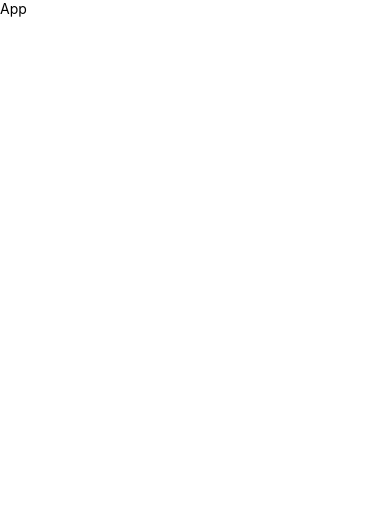
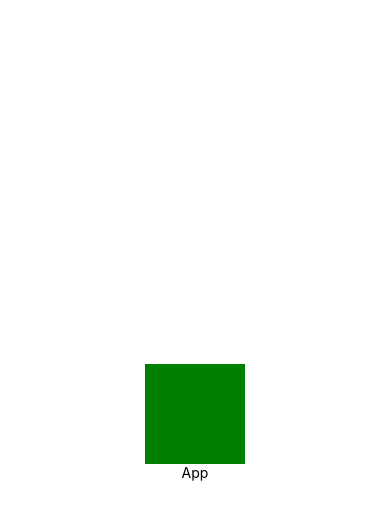
Before and after one commit to sunilinus12/AnimationsRN, a React Native app: screen / in a window 390 px wide. Shown: the top 520 px of the page. Built offline with nearby package versions, Linux system fonts and the light colour scheme.

Commit message:
timing function

```diff
--- a/App.tsx
+++ b/App.tsx
@@ -1,12 +1,40 @@
-import {StyleSheet, Text, View} from 'react-native';
-import React from 'react';
+import {Animated, StyleSheet, Text, TouchableOpacity, View} from 'react-native';
+import React, {useState} from 'react';
 
 export default function App() {
+  const value = useState(
+    new Animated.ValueXY({
+      x: 0,
+      y: 0,
+    }),
+  )[0];
+  function moveBall() {
+    Animated.timing(value, {
+      toValue: {x: 100, y: 100},
+      duration: 100,
+      useNativeDriver: false,
+    }).start();
+  }
   return (
-    <View>
-      <Text>App</Text>
+    <View style={styles.container}>
+      <Animated.View style={[styles.box, value.getLayout()]} />
+      <TouchableOpacity onPress={() => moveBall()} activeOpacity={0.5}>
+        <Text>App</Text>
+      </TouchableOpacity>
     </View>
   );
 }
 
-const styles = StyleSheet.create({});
+const styles = StyleSheet.create({
+  container: {
+    flex: 1,
+    backgroundColor: 'white',
+    alignItems: 'center',
+    justifyContent: 'center',
+  },
+  box: {
+    width: 100,
+    height: 100,
+    backgroundColor: 'green',
+  },
+});
```
